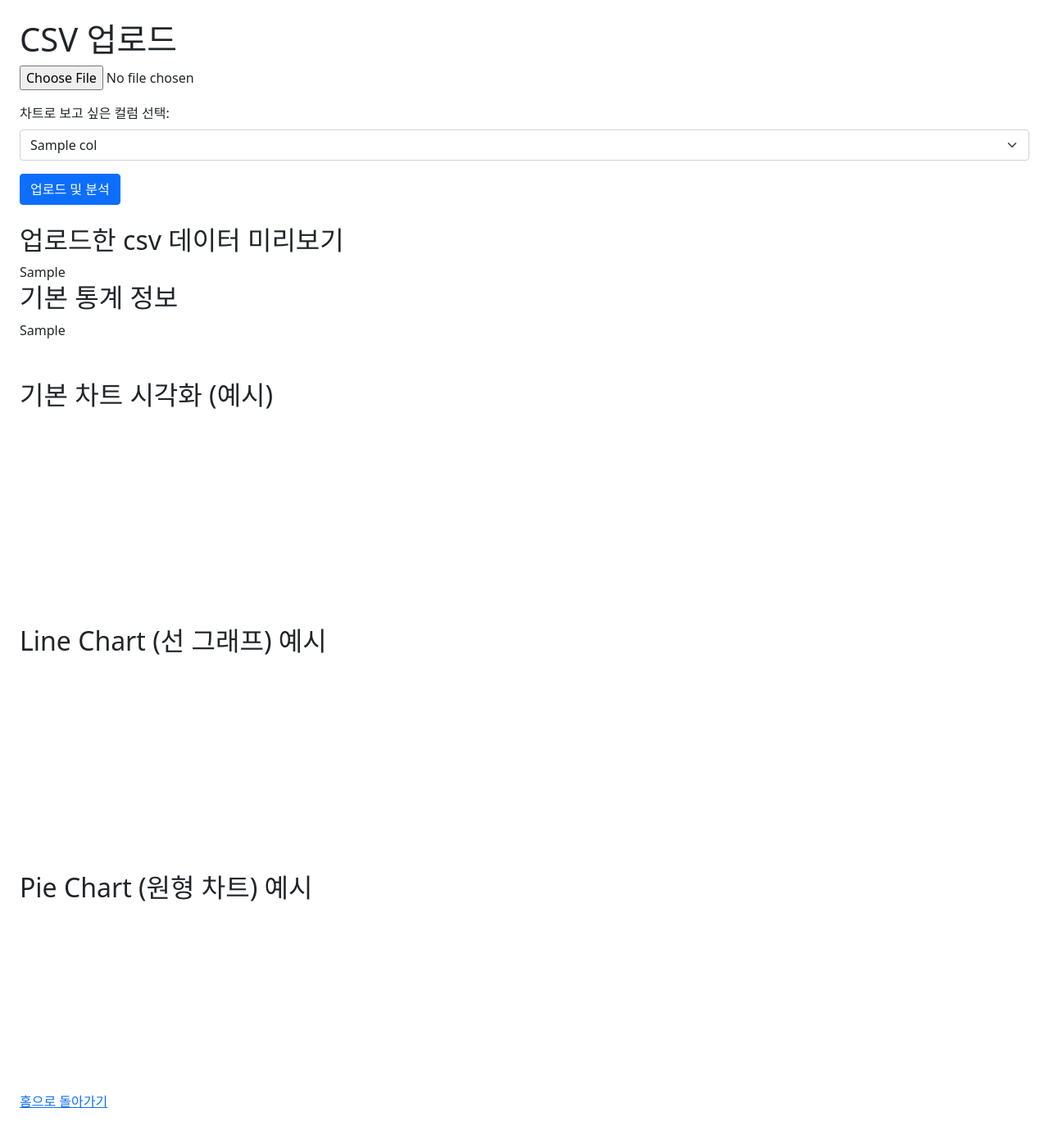
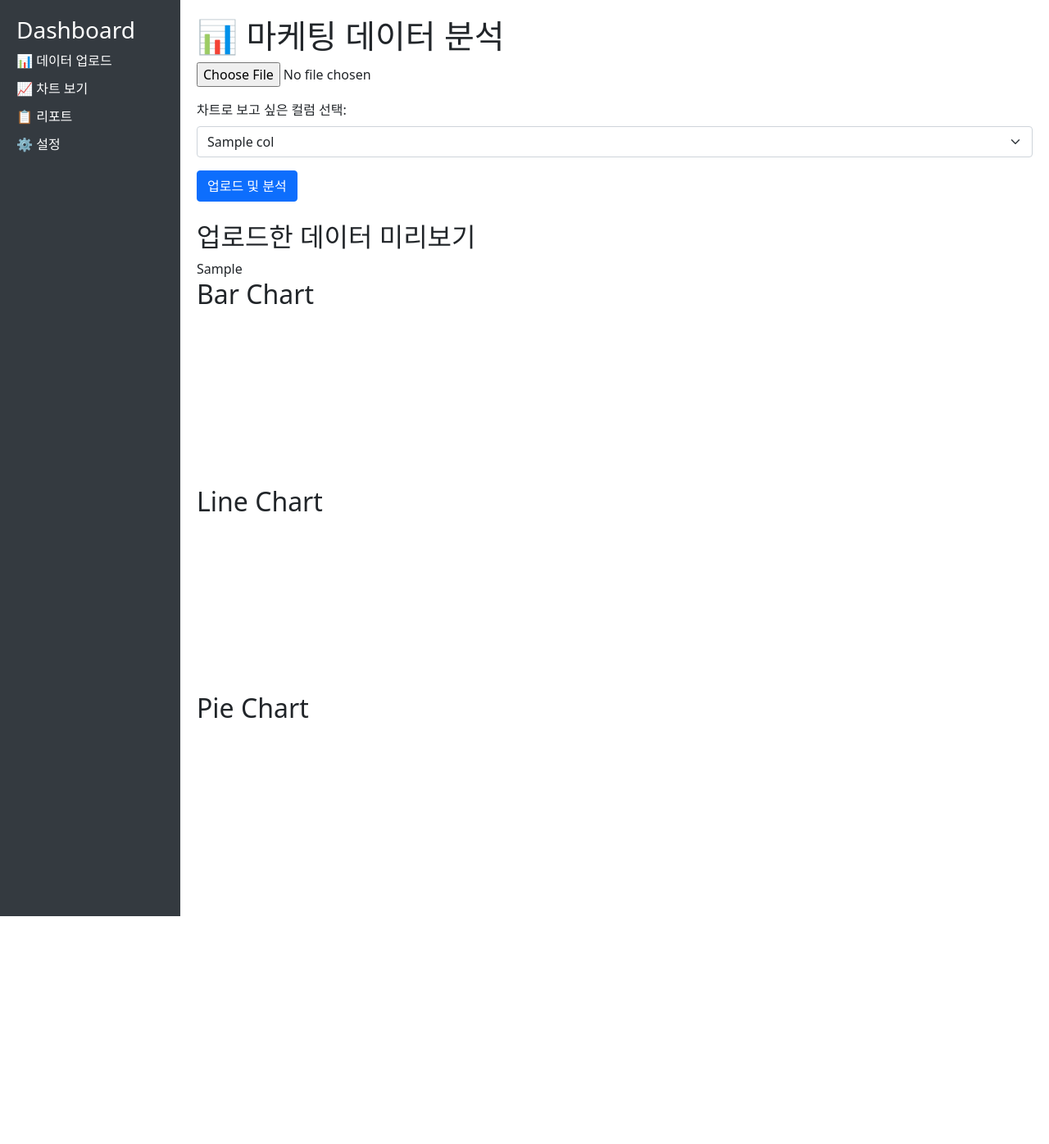
Before and after one commit to hyejin121/marketing_dashboard, a Django app: template dashboard/templates/dashboard/upload_csv.html in a window 1280 px wide. Shown: the whole page at 82% size. After the commit the page ends 1118 px from the top, so only its background shows below. Run offline with Django 5.2, Linux system fonts and the light colour scheme; the template is opened without the code that fills it: most values are stand-ins (such as "Sample title", 1, 10 or a date in 2020); a map, chart or similar area stays blank.

Commit message:
마케팅 분석 대시보드 프로젝트입니다.

```diff
--- a/dashboard/static/dashboard/js/line_Chart.js
+++ /dev/null
@@ -1,30 +0,0 @@
-document.addEventListener('DOMContentLoaded', function (){
-    const lineChartDataElement = document.getElementById('line-chart-data');
-
-    if (lineChartDataElement){
-        const lineChartLabels = JSON.parse(lineChartDataElement.dataset.labels);
-        const lineChartData = JSON.parse(lineChartDataElement.dataset.data);
-
-        const lineCtx = document.getElementById('lineChart').getContext('2d');
-        const lineChart = new Chart(lineCtx, {
-            type: 'line',
-            data: {
-                labels: lineChartLabels,
-                datasets: [{
-                    label: '첫 번째 숫자형 컬럼 (Line Chart)',
-                    data: lineChartData,
-                    fill: false,
-                    borderColor: 'rgba(255, 99, 132, 1)',
-                    tension: 0.1
-                }]
-            },
-            options: {
-                scales: {
-                    y: {
-                        beginAtZero: true
-                    }
-                }
-            }
-        });
-    }
-});
--- a/dashboard/static/dashboard/js/my_Chart.js
+++ b/dashboard/static/dashboard/js/my_Chart.js
@@ -1,10 +1,18 @@
 document.addEventListener('DOMContentLoaded', function () {
-    // HTML에서 데이터 가져오기 (data-* 속성 활용할 예정)
-    const chartLabels = JSON.parse(document.getElementById('chart-data').dataset.labels);
-    const chartData = JSON.parse(document.getElementById('chart-data').dataset.data);
+
+    // ✅ CSRF 토큰 가져오기
+    function getCSRFToken() {
+        return document.querySelector('input[name="csrfmiddlewaretoken"]').value;
+    }
+
+    // ✅ 1️⃣ Bar Chart 초기 생성
+    const chartDataElement = document.getElementById('chart-data');
+    if (chartDataElement) {
+        const chartLabels = JSON.parse(chartDataElement.dataset.labels);
+        const chartData = JSON.parse(chartDataElement.dataset.data);
 
         const ctx = document.getElementById('myChart').getContext('2d');
-    const myChart = new Chart(ctx, {
+        window.myChart = new Chart(ctx, {
             type: 'bar',
             data: {
                 labels: chartLabels,
@@ -24,4 +32,162 @@ document.addEventListener('DOMContentLoaded', function () {
                 }
             }
         });
+    }
+
+    // ✅ 2️⃣ Line Chart 초기 생성
+    const lineChartDataElement = document.getElementById('line-chart-data');
+    if (lineChartDataElement) {
+        const lineChartLabels = JSON.parse(lineChartDataElement.dataset.labels);
+        const lineChartData = JSON.parse(lineChartDataElement.dataset.data);
+
+        const lineCtx = document.getElementById('lineChart').getContext('2d');
+        window.lineChart = new Chart(lineCtx, {
+            type: 'line',
+            data: {
+                labels: lineChartLabels,
+                datasets: [{
+                    label: '첫 번째 숫자형 컬럼 (Line Chart)',
+                    data: lineChartData,
+                    fill: false,
+                    borderColor: 'rgba(255, 99, 132, 1)',
+                    tension: 0.1
+                }]
+            },
+            options: {
+                scales: {
+                    y: {
+                        beginAtZero: true
+                    }
+                }
+            }
         });
+    }
+
+    // ✅ 3️⃣ Pie Chart 초기 생성
+    const pieChartDataElement = document.getElementById('pie-chart-data');
+    if (pieChartDataElement) {
+        const pieChartLabels = JSON.parse(pieChartDataElement.dataset.labels);
+        const pieChartData = JSON.parse(pieChartDataElement.dataset.data);
+
+        const pieCtx = document.getElementById('pieChart').getContext('2d');
+        window.pieChart = new Chart(pieCtx, {
+            type: 'pie',
+            data: {
+                labels: pieChartLabels,
+                datasets: [{
+                    label: '첫 번째 숫자형 컬럼 (Pie Chart)',
+                    data: pieChartData,
+                    backgroundColor: [
+                        'rgba(255, 99, 132, 0.5)',
+                        'rgba(54, 162, 235, 0.5)',
+                        'rgba(255, 206, 86, 0.5)',
+                        'rgba(75, 192, 192, 0.5)',
+                        'rgba(153, 102, 255, 0.5)'
+                    ],
+                    borderColor: 'rgba(255, 255, 255, 1)',
+                    borderWidth: 1
+                }]
+            },
+            options: {}
+        });
+    }
+
+    // ✅ 4️⃣ 드롭다운 change 이벤트 → AJAX 요청
+    const columnSelector = document.getElementById('selected_column');
+
+    columnSelector?.addEventListener('change', function () {
+        const formData = new FormData();
+        formData.append('selected_column', columnSelector.value);
+
+        fetch('/get_chart_data/', {
+            method: 'POST',
+            headers: {
+                'X-CSRFToken': getCSRFToken()
+            },
+            body: formData
+        })
+        .then(response => {
+            if (!response.ok){
+                throw new Error('Server error');
+            }
+            return response.json();
+        })
+        .then(data => {
+            // ✅ Bar Chart update
+            if (window.myChart) {
+                myChart.data.labels = data.chart_labels;
+                myChart.data.datasets[0].data = data.chart_data;
+                myChart.update();
+            }
+
+            // ✅ Line Chart update (안전 패턴 적용)
+            const lineChartCanvas = document.getElementById('lineChart');
+            if (lineChartCanvas) {
+                const lineCtx = lineChartCanvas.getContext('2d');
+                if (!window.lineChart) {
+                    window.lineChart = new Chart(lineCtx, {
+                        type: 'line',
+                        data: {
+                            labels: data.line_chart_labels,
+                            datasets: [{
+                                label: '첫 번째 숫자형 컬럼 (Line Chart)',
+                                data: data.line_chart_data,
+                                fill: false,
+                                borderColor: 'rgba(255, 99, 132, 1)',
+                                tension: 0.1
+                            }]
+                        },
+                        options: {
+                            scales: {
+                                y: {
+                                    beginAtZero: true
+                                }
+                            }
+                        }
+                    });
+                } else {
+                    window.lineChart.data.labels = data.line_chart_labels;
+                    window.lineChart.data.datasets[0].data = data.line_chart_data;
+                    window.lineChart.update();
+                }
+            }
+
+            // ✅ Pie Chart update (안전 패턴 적용)
+            const pieChartCanvas = document.getElementById('pieChart');
+            if (pieChartCanvas) {
+                const pieCtx = pieChartCanvas.getContext('2d');
+                if (!window.pieChart) {
+                    window.pieChart = new Chart(pieCtx, {
+                        type: 'pie',
+                        data: {
+                            labels: data.pie_chart_labels,
+                            datasets: [{
+                                label: '첫 번째 숫자형 컬럼 (Pie Chart)',
+                                data: data.pie_chart_data,
+                                backgroundColor: [
+                                    'rgba(255, 99, 132, 0.5)',
+                                    'rgba(54, 162, 235, 0.5)',
+                                    'rgba(255, 206, 86, 0.5)',
+                                    'rgba(75, 192, 192, 0.5)',
+                                    'rgba(153, 102, 255, 0.5)'
+                                ],
+                                borderColor: 'rgba(255, 255, 255, 1)',
+                                borderWidth: 1
+                            }]
+                        },
+                        options: {}
+                    });
+                } else {
+                    window.pieChart.data.labels = data.pie_chart_labels;
+                    window.pieChart.data.datasets[0].data = data.pie_chart_data;
+                    window.pieChart.update();
+                }
+            }
+        })
+        .catch(error => {
+            console.error('Error:', error);
+            alert('차트 데이터를 가져오는 중 오류 발생');
+        });
+    });
+
+});
--- a/dashboard/static/dashboard/js/pie_Chart.js
+++ /dev/null
@@ -1,35 +0,0 @@
-document.addEventListener('DOMContentLoaded', function () {
-    const pieChartDataElement = document.getElementById('pie-chart-data');
-
-    if (pieChartDataElement) {
-        const pieChartLabels = JSON.parse(pieChartDataElement.dataset.labels);
-        const pieChartData = JSON.parse(pieChartDataElement.dataset.data);
-
-        const pieCtx = document.getElementById('pieChart').getContext('2d');
-        const pieChart = new Chart(pieCtx, {
-            type: 'pie',
-            data: {
-                labels: pieChartLabels,
-                datasets: [{
-                    label: 'Pie Chart 예시',
-                    data: pieChartData,
-                    backgroundColor: [
-                        'rgba(255, 99, 132, 0.5)',
-                        'rgba(54, 162, 235, 0.5)',
-                        'rgba(255, 206, 86, 0.5)',
-                        'rgba(75, 192, 192, 0.5)',
-                        'rgba(153, 102, 255, 0.5)'
-                    ],
-                    borderColor: [
-                        'rgba(255, 99, 132, 1)',
-                        'rgba(54, 162, 235, 1)',
-                        'rgba(255, 206, 86, 1)',
-                        'rgba(75, 192, 192, 1)',
-                        'rgba(153, 102, 255, 1)'
-                    ],
-                    borderWidth: 1
-                }]
-            }
-        });
-    }
-});
--- a/dashboard/templates/dashboard/upload_csv.html
+++ b/dashboard/templates/dashboard/upload_csv.html
@@ -3,27 +3,59 @@
 <html lang="en">
 <head>
     <meta charset="UTF-8">
-    <title>CSV 업로드</title>
-    <!-- Bootstrap (CDN) 추가 : 테이블을 좀 더 예쁘게 보이게 하기-->
+    <title>마케팅 데이터 분석 대시보드</title>
+    <!-- Bootstrap CDN -->
     <link href="https://cdn.jsdelivr.net/npm/bootstrap@5.1.3/dist/css/bootstrap.min.css" rel="stylesheet">
-    <!-- chart.js추가 -->
+    <!-- Chart.js -->
     <script src="https://cdn.jsdelivr.net/npm/chart.js"></script>
+
+    <style>
+        body {
+            display: flex;
+            min-height: 100vh;
+        }
+        .sidebar {
+            width: 220px;
+            background-color: #343a40;
+            color: white;
+            padding: 20px;
+        }
+        .sidebar a {
+            color: white;
+            text-decoration: none;
+            display: block;
+            margin-bottom: 10px;
+        }
+        .main {
+            flex: 1;
+            padding: 20px;
+        }
+    </style>
 </head>
 
-<body class="p-4">
-<h1> CSV 업로드 </h1>
-<!-- # method="POST" : 서버에 데이터 전송 / enctype="multipart/form-data : 파일 전송 시 필요-->
+<body>
+    <!-- Sidebar -->
+    <div class="sidebar">
+        <h3>Dashboard</h3>
+        <a href="#">📊 데이터 업로드</a>
+        <a href="#">📈 차트 보기</a>
+        <a href="#">📋 리포트</a>
+        <a href="#">⚙ 설정</a>
+    </div>
+
+    <!-- Main content -->
+    <div class="main">
+        <h1>📊 마케팅 데이터 분석</h1>
+
+        <!-- Upload Form -->
         <form method="POST" enctype="multipart/form-data" class="mb-4">
-    {% csrf_token %}     <!-- django 보안 토큰(필수)-->
-        <!--CSV 파일 업로드-->
+            {% csrf_token %}
             <div class="mb-3">
                 <input type="file" name="csv_file" accept=".csv" required>
             </div>
-
-        <!-- 컬럼 선택 드롭다운 -->
-        {% if numeric_cols|length > 0 %}
+            {% if numeric_cols %}
             <div class="mb-3">
-                <label for="selected_column" class="form-label"> 차트로 보고 싶은 컬럼 선택:</label>
+                <label for="selected_column" class="form-label">차트로 보고 싶은 컬럼 선택:</label>
                 <select name="selected_column" id="selected_column" class="form-select" required>
                     {% for col in numeric_cols %}
                         <option value="{{ col }}" {% if selected_column == col %}selected{% endif %}>{{ col }}</option>
@@ -31,69 +63,51 @@
                 </select>
             </div>
             {% endif %}
-
-        <!--업로드 버튼-->
-        <button type="submit" class="btn btn-primary">업로드 및 분석 </button>
+            <button type="submit" class="btn btn-primary">업로드 및 분석</button>
         </form>
 
+        <!-- Dashboard Cards -->
+<!--        <div class="row mb-4">-->
+<!--            <div class="col-md-4">-->
+<!--                <div class="card text-white bg-primary mb-3">-->
+<!--                    <div class="card-body">-->
+<!--                        <h5 class="card-title">총 매출</h5>-->
+<!--                        <p class="card-text">🚀 {{ stats_html|safe }}</p>-->
+<!--                    </div>-->
+<!--                </div>-->
+<!--            </div>-->
+<!--            &lt;!&ndash; 카드 추가 가능 &ndash;&gt;-->
+<!--        </div>-->
+
+         <!-- Data Preview Table -->
         {% if table_html %}
-        <h2>업로드한 csv 데이터 미리보기</h2>
-        <div>
-            {{ table_html|safe }}
-            <!-- HTML 태그를 그대로 렌더링 (안그러면 HTML 문자열로 출력 됨)-->
-        </div>
+        <h2>업로드한 데이터 미리보기</h2>
+        <div>{{ table_html|safe }}</div>
         {% endif %}
 
-    {% if stats_html %}
-        <h2>기본 통계 정보</h2>
-        <div>
-            {{ stats_html|safe }}
-        </div>
+        <!-- Charts -->
+        {% if chart_data %}
+        <h2>Bar Chart</h2>
+        <canvas id="myChart" width="400" height="200"></canvas>
+        <div id="chart-data" data-labels='{{ chart_labels|safe }}' data-data='{{ chart_data|safe }}'></div>
         {% endif %}
 
-    <!-- chart_data -->
-    {% if chart_data %}
-    <h2 class="mt-5">기본 차트 시각화 (예시)</h2>
-    <!-- chart-data div: 데이터를 data-* 속성으로 전달 -->
-    <div id="chart-data"
-         data-labels='{{ chart_labels|safe }}'
-         data-data='{{ chart_data|safe }}'>
-    </div>
-    <canvas id="myChart" width="400" height="200"></canvas>
+        {% if line_chart_data %}
+        <h2>Line Chart</h2>
+        <canvas id="lineChart" width="400" height="200"></canvas>
+        <div id="line-chart-data" data-labels='{{ line_chart_labels|safe }}' data-data='{{ line_chart_data|safe }}'></div>
         {% endif %}
 
-    <!--line-chart-->
-    {% if line_chart_data %}
-        <h2 class="mt-5">Line Chart (선 그래프) 예시</h2>
+        {% if pie_chart_data %}
+        <h2>Pie Chart</h2>
+        <canvas id="pieChart" width="400" height="200"></canvas>
+        <div id="pie-chart-data" data-labels='{{ pie_chart_labels|safe }}' data-data='{{ pie_chart_data|safe }}'></div>
+        {% endif %}
 
-        <!-- data-* 속성으로 데이터 전달-->
-        <div id="line-chart-data"
-             data-labels='{{ line_chart_labels|safe }}'
-             data-data='{{ line_chart_data|safe }}'>
+
     </div>
 
-        <canvas id="lineChart" width="400" height="200"></canvas>
-    {% endif %}
-
-    <!-- Pie Chart -->
-    {% if pie_chart_data %}
-        <h2 class="mt-5">Pie Chart (원형 차트) 예시</h2>
-
-        <!-- data-* 속성으로 데이터 전달 -->
-        <div id="pie-chart-data"
-            data-labels='{{ pie_chart_labels|safe }}'
-            data-data='{{ pie_chart_data|safe }}'>
-        </div>
-
-        <canvas id="pieChart" width="400" height="200"></canvas>
-    {% endif %}
-
-<!-- js 파일 연결 -->
+    <!-- my_Chart.js 연결 -->
     <script src="{% static 'dashboard/js/my_Chart.js' %}"></script>
-<script src="{% static 'dashboard/js/line_Chart.js' %}"></script>
-<script src="{% static 'dashboard/js/pie_Chart.js' %}"></script>
-
-
-    <p class="mt-3"><a href="{% url 'home' %}">홈으로 돌아가기</a></p>
 </body>
 </html>
--- a/dashboard/urls.py
+++ b/dashboard/urls.py
@@ -4,5 +4,5 @@ from . import views
 urlpatterns = [
     path('', views.home, name='home'), #http://127.0.0.1:8000/ -> home 뷰로 연결
     path('upload/', views.upload_csv, name='upload_csv'),   # csv 업로드 URL 추가업
-
+    path('get_chart_data/', views.get_chart_data, name='get_chart_data'),   #AJAX용 URL추가
 ]
```
Also changed, not shown: dashboard/views.py (+60 -4 lines). Lines whose indentation alone changed are shown as unchanged.
